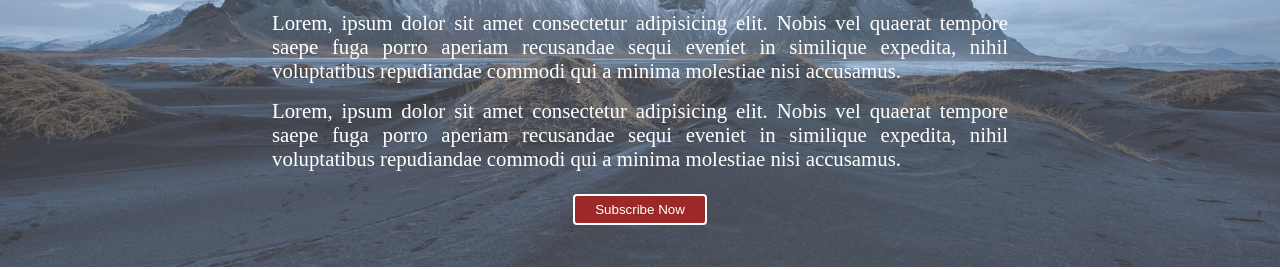
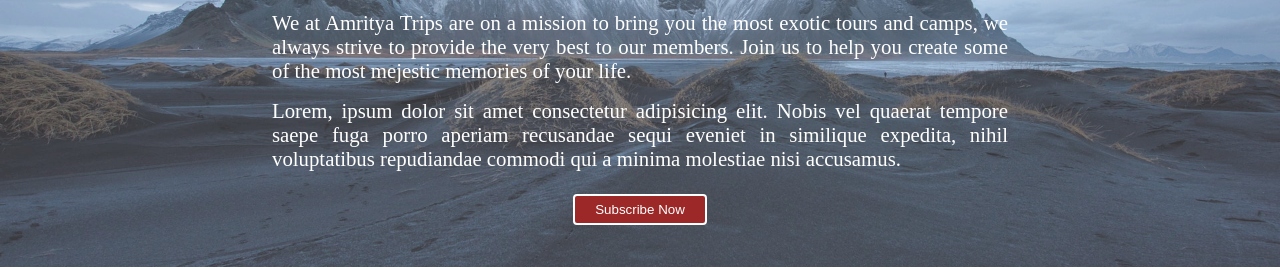
Before and after one commit to VIKINGS03/Amritya_Trips, a plain HTML site: page index.html in a window 1280 px wide. Shown: the part 197-466 px from the top of the page. Drawn offline with Linux system fonts and the light colour scheme; a web font is replaced by a local one.

Commit message:
Update index.html

```diff
--- a/index.html
+++ b/index.html
@@ -28,9 +28,8 @@
     </nav>
     <section id="home">
         <h2 class="h-primary">Welcome to Amritya</h2>
-        <p>Lorem, ipsum dolor sit amet consectetur adipisicing elit. Nobis vel quaerat tempore saepe fuga porro aperiam
-            recusandae sequi eveniet in similique expedita, nihil voluptatibus repudiandae commodi qui a minima
-            molestiae nisi accusamus.</p>
+        <p>We at Amritya Trips are on a mission to bring you the most exotic tours and camps, we always strive to provide the very best to our members.
+            Join us to help you create some of the most mejestic memories of your life. </p>
         <p>Lorem, ipsum dolor sit amet consectetur adipisicing elit. Nobis vel quaerat tempore saepe fuga porro aperiam
             recusandae sequi eveniet in similique expedita, nihil voluptatibus repudiandae commodi qui a minima
             molestiae nisi accusamus.</p>
```
